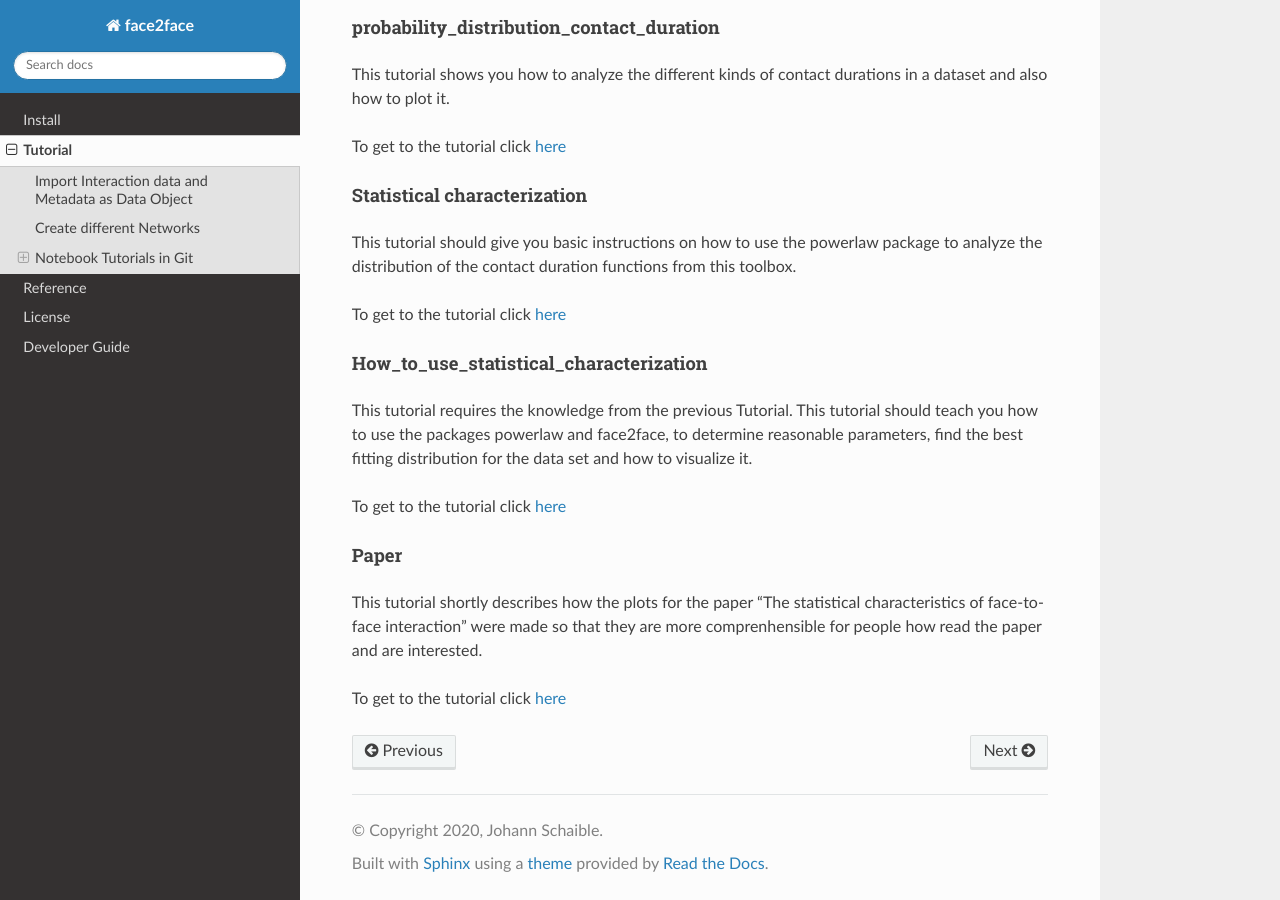
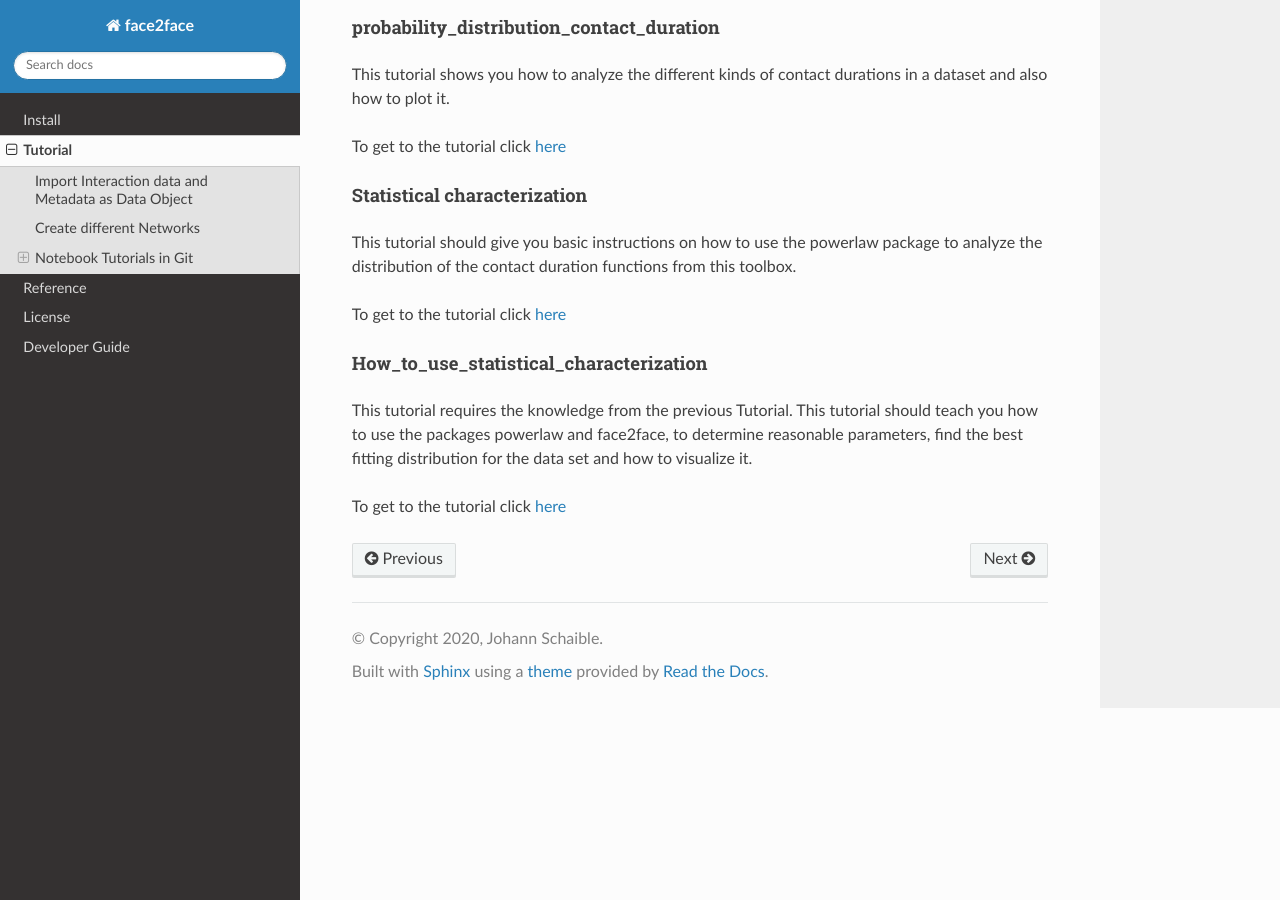
Before and after one commit to gesiscss/face2face, a Sphinx documentation site: the page built from docs/tutorial.rst, in a window 1280 px wide and 900 px high, scrolled down 2669 px. Built offline with Sphinx 7.4.7 and the Read the Docs theme 2.0.0, drawn with Linux system fonts in a browser that asks for light colours; some of the changed lines change nothing that is shown.

Commit message:
Deleted the Paper tutorial mentionings from the docs

```diff
--- a/docs/tutorial.rst
+++ b/docs/tutorial.rst
@@ -56,21 +56,21 @@ Beginner Tutorials
 
 This tutorial includes small tasks with functions of pandas that are also used for the functions in this toolbox. The tasks should give you an idea on the functions that are used for this toolbox like "groupby", "merge" etc.
 
-To get to the tutorial click `here <https://github.com/gesiscss/face2face/blob/master/tutorial_synthetic/01_tutorial_exploring_the_data.ipynb>`_
+To get to the tutorial click `here <https://github.com/gesiscss/face2face/blob/master/tutorial/01_tutorial_exploring_the_data.ipynb>`_
 
 02_tutorial_first_functions
 """""""""""""""""""""""""""""
 
 This tutorial explains the basics about the functions that are implemented in the distribution and the average_degree methods. It allows you to get an idea on how to use the pandas and python tools that you saw in the previous tutorial. In this tutorial, the functions for the calculations of the probabilities for the three different interaction durations that are part of this library are explained.
 
-To get to the tutorial click `here <https://github.com/gesiscss/face2face/blob/master/tutorial_synthetic/02_tutorial_first_functions.ipynb>`_
+To get to the tutorial click `here <https://github.com/gesiscss/face2face/blob/master/tutorial/02_tutorial_first_functions.ipynb>`_
 
 03_tutorial_first_functions
 """""""""""""""""""""""""""""
 
 This tutorial explains the basics about the functions that are implemented in the distribution and the average_degree methods. It allows you to get an idea on how to use the pandas and python tools that you saw in the previous tutorial. In this tutorial, the functions for the calculations of the average degree for the different groups and subgroups of a data set are explained.
 
-To get to the tutorial click `here <https://github.com/gesiscss/face2face/blob/master/tutorial_synthetic/03_tutorial_first_functions.ipynb>`_
+To get to the tutorial click `here <https://github.com/gesiscss/face2face/blob/master/tutorial/03_tutorial_first_functions.ipynb>`_
 
 face2face Tutorials
 ^^^^^^^^^^^^^^^^^^^^^^^^
@@ -80,7 +80,7 @@ import_data_set
 
 The tutorial "import_data_set" tells you about every way that you can import predefined or your own datasets to make them useable in this toolbox.
 
-To get to the tutorial click `here <https://github.com/gesiscss/face2face/blob/master/tutorial_synthetic/import_data_set.ipynb>`_
+To get to the tutorial click `here <https://github.com/gesiscss/face2face/blob/master/tutorial/import_data_set.ipynb>`_
 
 
 avg_degree
@@ -88,7 +88,7 @@ avg_degree
 
 This tutorial shows how to use the packages about the measurement and the visualization of the (average) degree from a given dataset.
 
-To get to the tutorial click `here <https://github.com/gesiscss/face2face/blob/master/tutorial_synthetic/avg_degree.ipynb>`_
+To get to the tutorial click `here <https://github.com/gesiscss/face2face/blob/master/tutorial/avg_degree.ipynb>`_
 
 
 dynamic_network_analyses
@@ -96,14 +96,14 @@ dynamic_network_analyses
 
 This tutorial shows you the functions to create different kinds of networks with this toolbox. It also shows you the implemented functions for measurements of the network for a first decisive loook on a given network.
 
-To get to the tutorial click `here <https://github.com/gesiscss/face2face/blob/master/tutorial_synthetic/dynamic_network_analyses.ipynb>`_
+To get to the tutorial click `here <https://github.com/gesiscss/face2face/blob/master/tutorial/dynamic_network_analyses.ipynb>`_
 
 homophily
 """"""""""""
 
 This tutorial shows you how to analyse the data sets in terms of the homophily. The homophily describes the tendency of individuals to be more attracted to get in contact with other people witch share related (socio-demographic) attributes.
 
-To get to the tutorial click `here <https://github.com/gesiscss/face2face/blob/master/tutorial_synthetic/homophily.ipynb>`_
+To get to the tutorial click `here <https://github.com/gesiscss/face2face/blob/master/tutorial/homophily.ipynb>`_
 
 
 probability_distribution_contact_duration
@@ -111,14 +111,14 @@ probability_distribution_contact_duration
 
 This tutorial shows you how to analyze the different kinds of contact durations in a dataset and also how to plot it.
 
-To get to the tutorial click `here <https://github.com/gesiscss/face2face/blob/master/tutorial_synthetic/probability_distribution_contact_duration.ipynb>`_
+To get to the tutorial click `here <https://github.com/gesiscss/face2face/blob/master/tutorial/probability_distribution_contact_duration.ipynb>`_
 
 Statistical characterization
 """""""""""""""""""""""""""""""
 
 This tutorial should give you basic instructions on how to use the powerlaw package to analyze the distribution of the contact duration functions from this toolbox.
 
-To get to the tutorial click `here <https://github.com/gesiscss/face2face/blob/master/tutorial_synthetic/Statistical_characterization.ipynb>`_
+To get to the tutorial click `here <https://github.com/gesiscss/face2face/blob/master/tutorial/Statistical_characterization.ipynb>`_
 
 
 How_to_use_statistical_characterization
@@ -126,11 +126,4 @@ How_to_use_statistical_characterization
 
 This tutorial requires the knowledge from the previous Tutorial. This tutorial should teach you how to use the packages powerlaw and face2face, to determine reasonable parameters, find the best fitting distribution for the data set and how to visualize it.
 
-To get to the tutorial click `here <https://github.com/gesiscss/face2face/blob/master/tutorial_synthetic/How_to_use_statistical_characterization.ipynb>`_
-
-Paper
-"""""""
-
-This tutorial shortly describes how the plots for the paper "The statistical characteristics of face-to-face interaction" were made so that they are more comprenhensible for people how read the paper and are interested.
-
-To get to the tutorial click `here <https://github.com/gesiscss/face2face/blob/master/tutorial_synthetic/Paper.ipynb>`_
+To get to the tutorial click `here <https://github.com/gesiscss/face2face/blob/master/tutorial/How_to_use_statistical_characterization.ipynb>`_
```
Also changed, not shown: tutorial/README.md, 5 other files.
